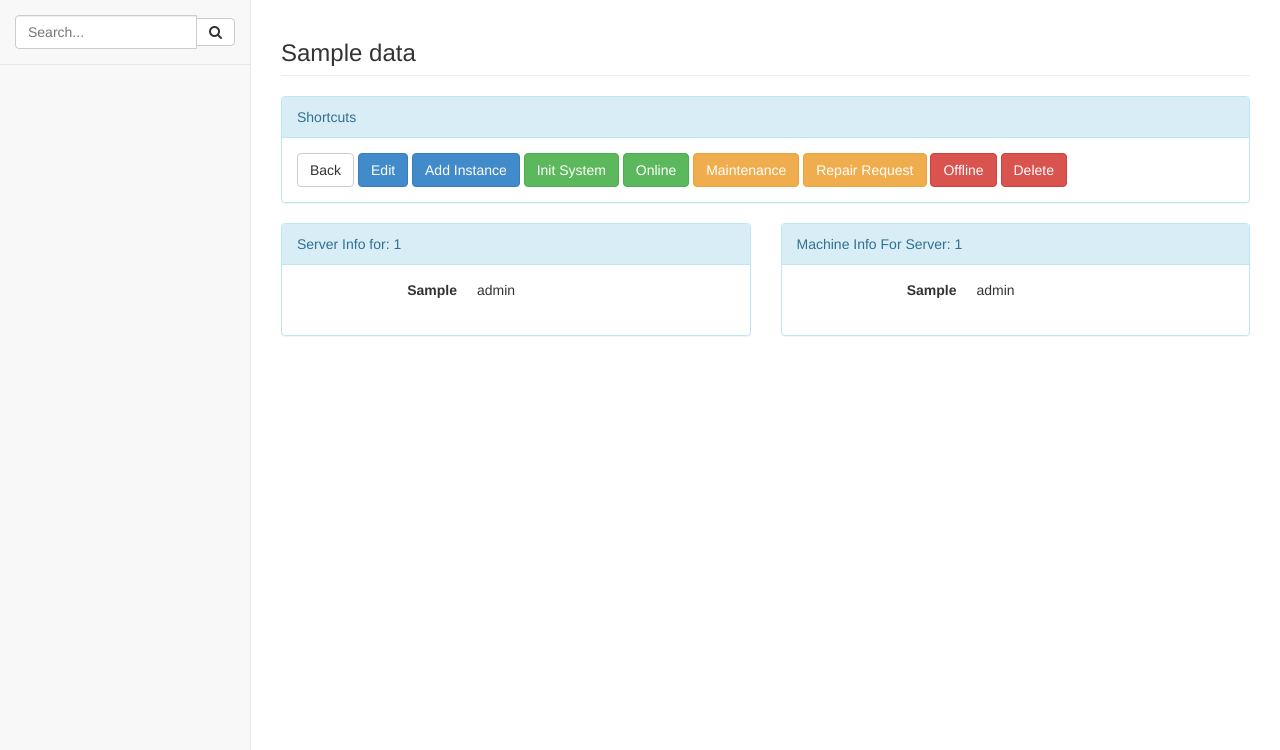
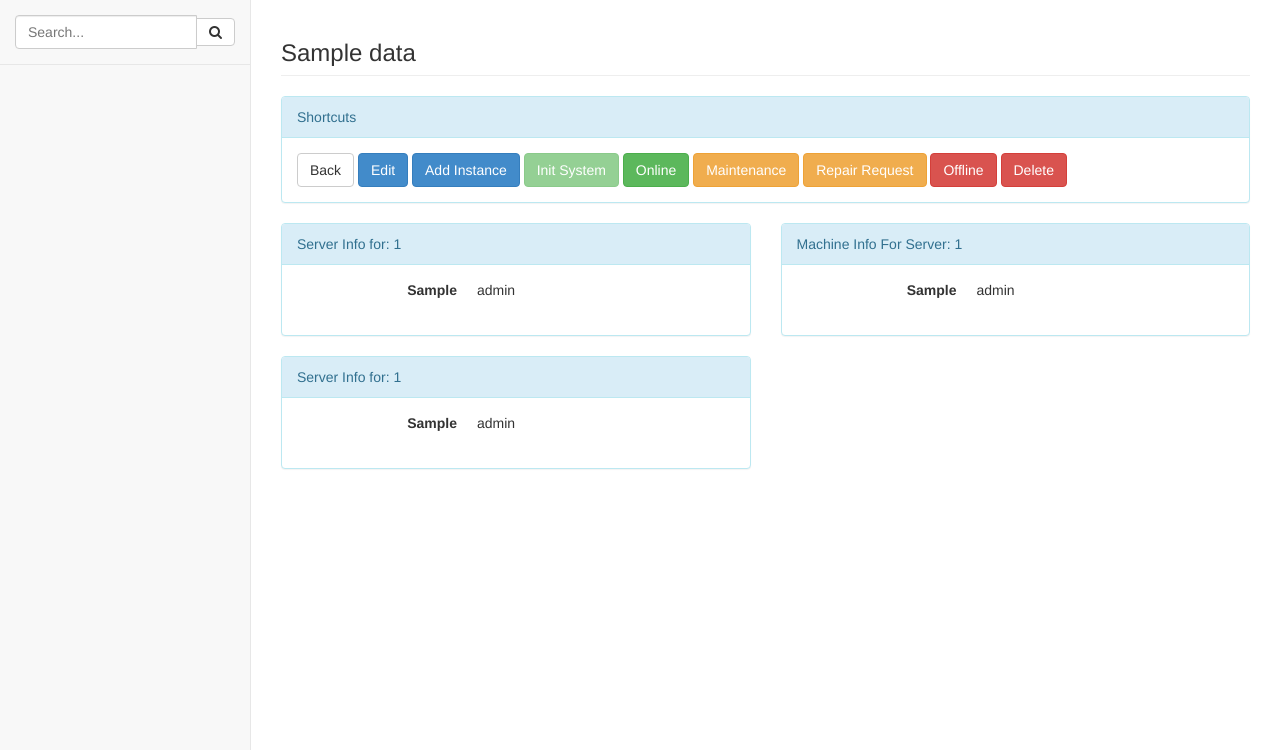
Before and after one commit to cenalulu/db_cmdb, a Flask app: template app/templates/serverinfo.html in a window 1280 px wide. Shown: the part 51-801 px from the top of the page. Run offline with Flask 2, Linux system fonts and the light colour scheme; the template is opened without the code that fills it: most values are stand-ins (such as "Sample title", 1, 10 or a date in 2020); parts of the project's set-up code (start-up, migrations or seed data) failed here and were passed over; some libraries are stand-ins or nearby versions.

Commit message:
minor fix

```diff
--- a/app/cmdb/instancelist.py
+++ b/app/cmdb/instancelist.py
@@ -104,5 +104,9 @@ class InstList:
         return result
 
     def add_instance(self, info):
-        result = self.__call_interface__('CMDB', 'addinstane', json_obj=info)
+        result = self.__call_interface__('CMDB', 'addinstance', json_obj=info)
         return result
+
+    def get_total_cnt(self):
+        result = self.__call_interface__('CMDB', 'getinstancecount')
+        return result
--- a/app/cmdb/serverlist.py
+++ b/app/cmdb/serverlist.py
@@ -113,6 +113,10 @@ class ServerList:
         result = self.__call_interface__('CMDB', 'serverstatechange/0', json_obj=info)
         return result
 
+    def get_total_cnt(self):
+        result = self.__call_interface__('CMDB', 'getservercount')
+        return result
+
     def add_server(self, info):
         result = self.__call_interface__('CMDB', 'addserver', json_obj=info)
         return result
--- a/app/index.py
+++ b/app/index.py
@@ -338,7 +338,7 @@ def instance_info(id=None):
         machine_info = query_result[0]
     data['page_data']['machine_info'] = machine_info
 
-    data['page_name'] = 'Server Info'
+    data['page_name'] = 'Instance Info'
     return render_template('instanceinfo.html', data=data)
 
 @app.route("/addinstance/", methods=['GET', 'POST'])
@@ -364,7 +364,7 @@ def add_instance():
             flash(server_info.get_last_error(), 'danger')
         else:
             flash('Add Server Success!', 'success')
-            return redirect(url_for('instance_info', server_id=request.form['server_id']))
+            return redirect(url_for('instance_list'))
         data['form_data'] = server_post
     elif request.method == 'GET':
         server_id = request.args.get('server_id')
@@ -382,6 +382,17 @@ def add_instance():
 ###################################
 #instance function part
 ###################################
+@app.route("/schemalist")
+def schema_list():
+    message_list = ({'from': 'admin', 'time': '2013-01-01', 'content': 'This is a test message'},)
+    task_list = ({'name': 'task 1', 'progress': 10},)
+
+    data = dict()
+    data['message_list'] = message_list
+    data['task_list'] = task_list
+    data['page_name'] = 'ToDo'
+    return render_template('schemalist.html', data=data)
+
 @app.route("/mmmlist")
 def mmm_list():
     message_list = ({'from': 'admin', 'time': '2013-01-01', 'content': 'This is a test message'},)
@@ -438,6 +449,11 @@ def dashboard():
     data['message_list'] = message_list
     data['task_list'] = task_list
     data['page_name'] = 'Dash Board'
+    servers = ServerList(app.config['CMDB_API_ADDR'])
+    instances = InstList(app.config['CMDB_API_ADDR'])
+    data['page_data'] = dict()
+    data['page_data']['server_cnt'] = servers.get_total_cnt()
+    data['page_data']['instance_cnt'] = instances.get_total_cnt()
     return render_template('dashboard.html', data=data)
 
 
--- a/app/templates/dashboard.html
+++ b/app/templates/dashboard.html
@@ -10,7 +10,7 @@
                         <i class="fa fa-comments fa-5x"></i>
                     </div>
                     <div class="col-xs-9 text-right">
-                        <div class="huge">100</div>
+                        <div class="huge">{{ data['page_data']['server_cnt'] }}</div>
                         <div>Servers</div>
                     </div>
                 </div>
@@ -32,7 +32,7 @@
                         <i class="fa fa-tasks fa-5x"></i>
                     </div>
                     <div class="col-xs-9 text-right">
-                        <div class="huge">12</div>
+                        <div class="huge">{{ data['page_data']['instance_cnt'] }}</div>
                         <div>Instances</div>
                     </div>
                 </div>
--- a/app/templates/frame.html
+++ b/app/templates/frame.html
@@ -5,7 +5,8 @@
             1:{ 'func_name':'cmdb','show_name':'CMDB','icon':'fa-bar-chart-o','next_level': {
                 0:{'func_name':'server_list', 'show_name':'Server List', 'next_level':{}},
                 1:{'func_name':'instance_list', 'show_name':'Instance List', 'next_level':{}},
-                2:{'func_name':'mmm_list', 'show_name':'MMM List', 'next_level':{}}
+                2:{'func_name':'mmm_list', 'show_name':'MMM List', 'next_level':{}},
+                3:{'func_name':'schema_list', 'show_name':'Schema List', 'next_level':{}}
                 }
             },
             2:{ 'func_name':'backup','show_name':'Backup','icon':'fa-dashboard','next_level':{
--- /dev/null
+++ b/app/templates/schemalist.html
@@ -0,0 +1,3 @@
+{% extends 'frame.html' %}
+{%  set level1_name='cmdb' %}
+{%  set level2_name='schema_list' %}
--- a/app/templates/serverinfo.html
+++ b/app/templates/serverinfo.html
@@ -24,7 +24,11 @@
                            ) }}"
                        methods="GET">Add Instance</a>
                     <!-- Modal -->
-                    <button class="btn btn-success" data-toggle="modal" data-target="#myInitModal">
+                    <button class="btn btn-success" data-toggle="modal" data-target="#myInitModal"
+                            {% if not data['page_data']['server_info']['server_status'] in  ['下线','未服务','未初始化'] %}
+                            disabled
+                            {% endif %}
+                    >
                         Init System
                     </button>
                     <div class="modal fade" id="myInitModal" tabindex="-1" role="dialog" aria-labelledby="myModalLabel" aria-hidden="true">
@@ -39,7 +43,8 @@
                                 </div>
                                 <div class="modal-footer">
                                     <a type="button" class="btn btn-success"
-                                       href="{{ url_for('init_system', server_id=data['page_data']['server_info']['server_id']) }}">
+                                       href="{{ url_for('init_system', server_id=data['page_data']['server_info']['server_id']) }}"
+                                    >
                                         Init System
                                     </a>
                                     <button type="button" class="btn btn-default" data-dismiss="modal">Close</button>
@@ -133,7 +138,23 @@
         </div>
     </div>
     <div class="row">
-        <div class="col-lg-6">
+    <div class="col-lg-6"><div class="row">
+        <div class="col-lg-12">
+            <div class="panel panel-info">
+                <div class="panel-heading">
+                    Server Info for: {{ data['page_data']['server_info']['server_id'] }}
+                </div>
+                <div class="panel-body">
+                    <dl class="dl-horizontal">
+                        {% for key, value in data['page_data']['server_info'].iteritems() %}
+                            <dt>{{ key }}</dt>
+                            <dd>{{ value }}</dd>
+                        {% endfor %}
+                    </dl>
+                </div>
+            </div>
+        </div>
+        <div class="col-lg-12">
             <div class="panel panel-info">
                 <div class="panel-heading">
                     Server Info for: {{ data['page_data']['server_info']['server_id'] }}
@@ -148,20 +169,24 @@
                 </div>
             </div>
         </div>
-        <div class="col-lg-6">
+    </div></div>
+    <div class="col-lg-6"><div class="row">
+        <div class="col-lg-12">
             <div class="panel panel-info">
                 <div class="panel-heading">
                     Machine Info For Server: {{ data['page_data']['server_info']['server_id'] }}
                 </div>
                 <div class="panel-body">
                     <dl class="dl-horizontal">
-                    {% for key, value in data['page_data']['machine_info'].iteritems() %}
-                        <dt>{{ key }}</dt>
-                        <dd>{{ value }}</dd>
-                    {% endfor %}
+                        {% for key, value in data['page_data']['machine_info'].iteritems() %}
+                            <dt>{{ key }}</dt>
+                            <dd>{{ value }}</dd>
+                        {% endfor %}
                     </dl>
                 </div>
             </div>
         </div>
+    </div></div>
+
     </div>
 {% endblock %}
```
